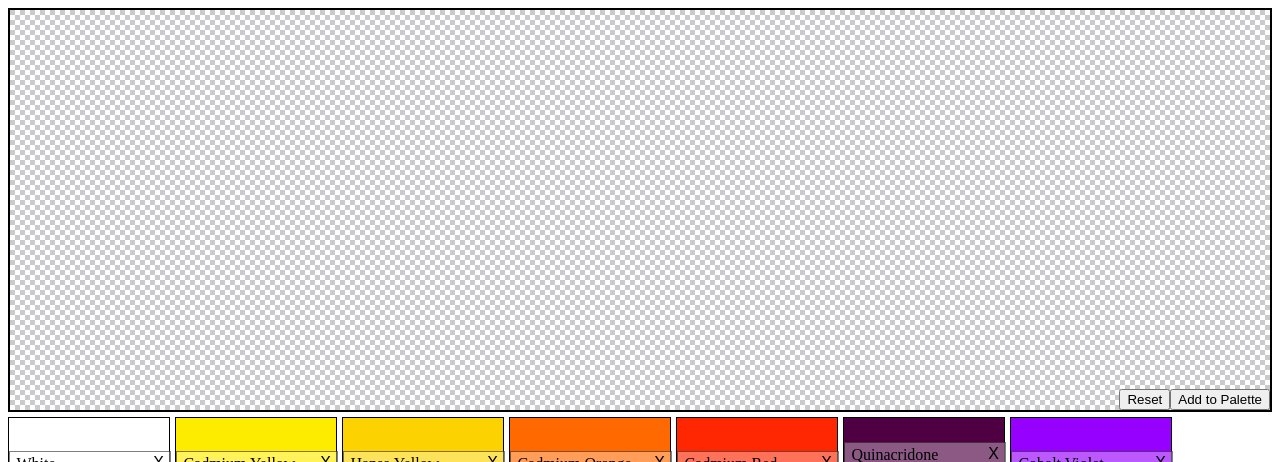
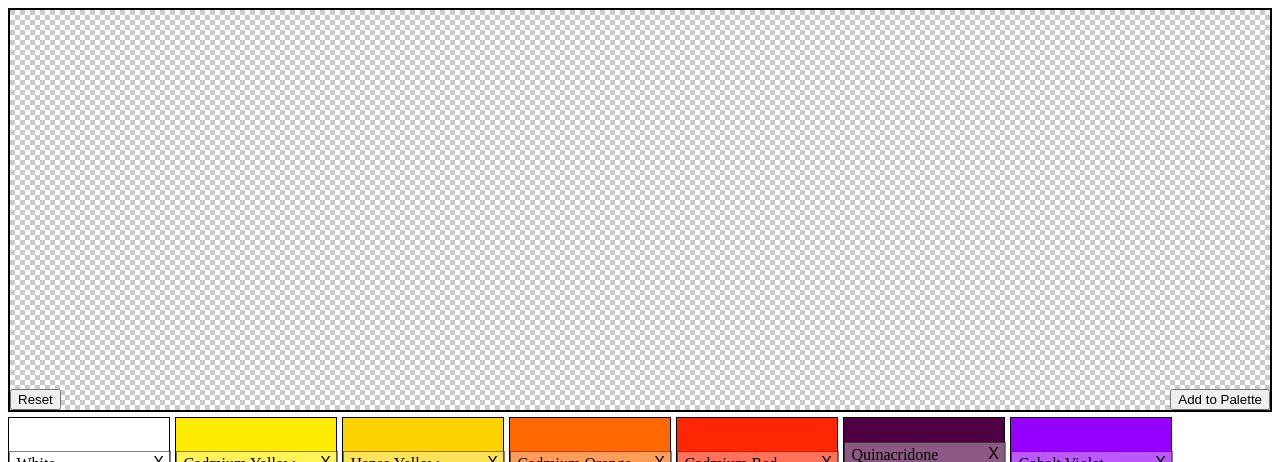
Before and after one commit to Palette-Pickers/paint-mixer, a React app: page / in a window 1280 px wide. Shown: the top 462 px of the page. Built offline with nearby package versions, Linux system fonts and the light colour scheme.

Commit message:
revisions to layout of overlay buttons

```diff
--- a/src/Mixer.scss
+++ b/src/Mixer.scss
@@ -12,7 +12,7 @@
         height: 50vh;
         display: flex;
         align-items: end;
-        justify-content: end;
+        justify-content: center;
         position: relative;
 
         .transparency-box{
@@ -22,6 +22,12 @@
             position: absolute;
             z-index: -9999999;
         }
+
+        .color-box-ui {
+            display: flex;
+            justify-content: space-between;
+            width: 100%;
+        }
     }
 
     .popover-box {
@@ -29,7 +35,7 @@
         align-items: center;
         justify-content: center;
         flex-direction: column;
-        background-color: rgba(0,0,0,0.75);
+        background-color: rgba(0,0,0,0);
         width: 100vw;
         min-height: 50vh;
 
```
